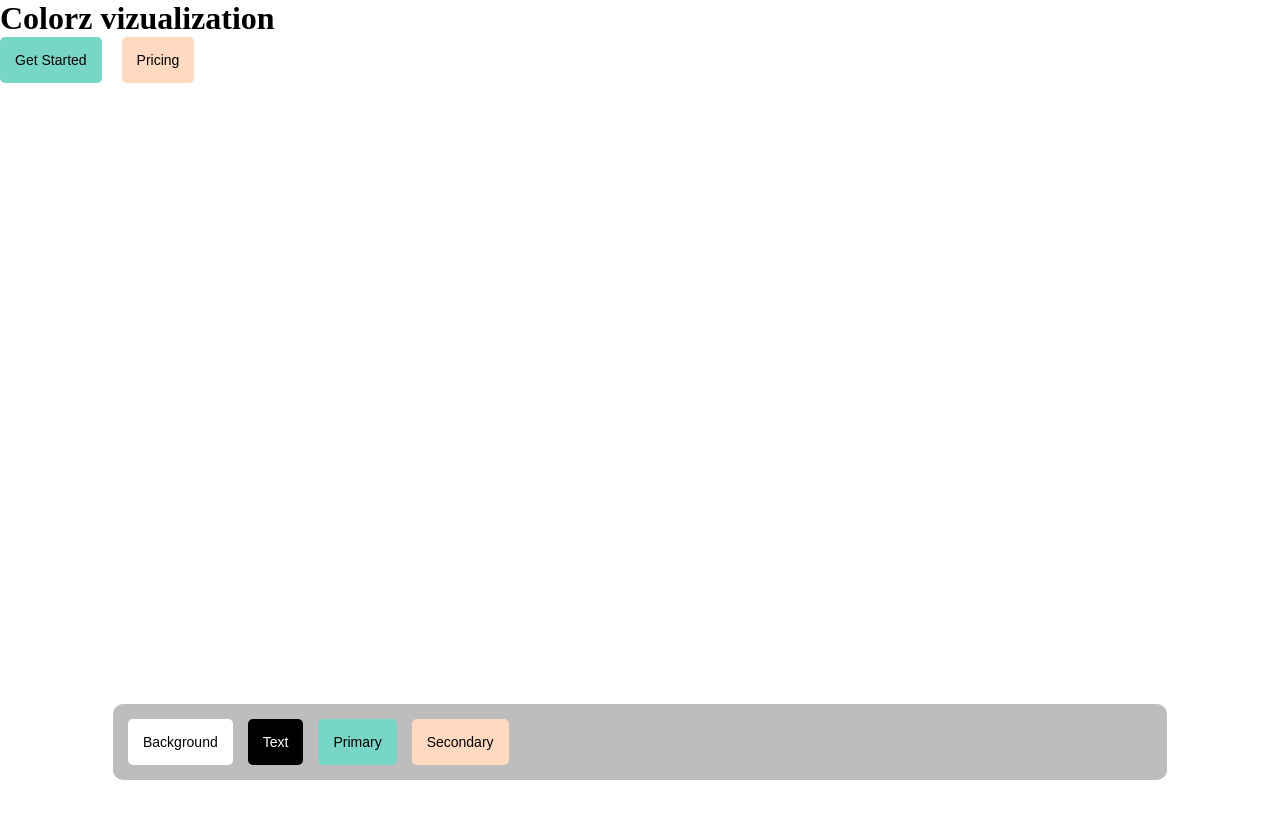
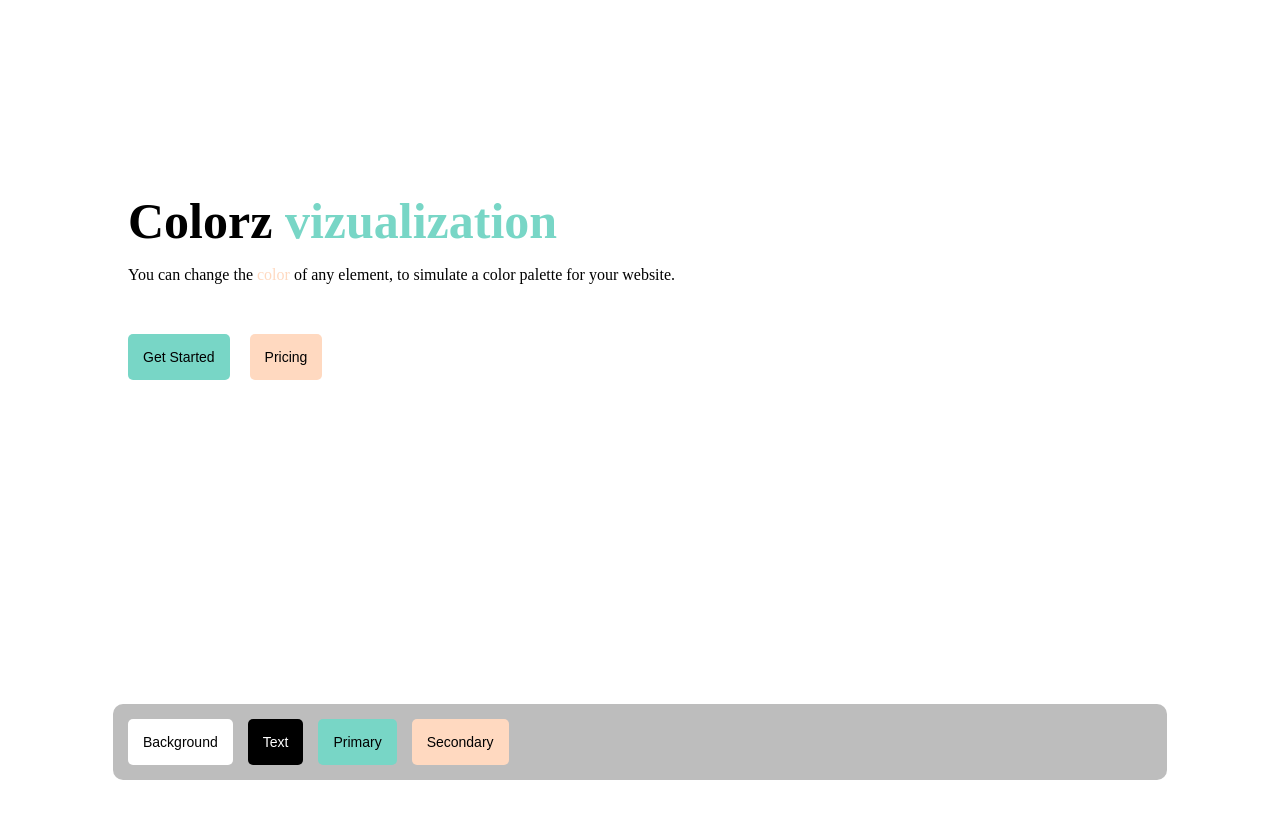
Before and after one commit to ValentinDft/colorz-vizualization, a Next.js app: page / in a window 1280 px wide. Shown: the top 818 px of the page. Built offline with nearby package versions, Linux system fonts and the light colour scheme.

Commit message:
add some text

```diff
--- a/src/app/_components/Main/Main.tsx
+++ b/src/app/_components/Main/Main.tsx
@@ -9,8 +9,17 @@ const Main = () => {
     useColorStore();
 
   return (
-    <main style={{ backgroundColor: backgroundColor, height: '100vh' }}>
-      <h1 style={{ color: textColor }}>Colorz vizualization</h1>
+    <main
+      style={{ backgroundColor: backgroundColor }}
+      className={styles['container']}
+    >
+      <h1 style={{ color: textColor }}>
+        Colorz <span style={{ color: primaryColor }}>vizualization</span>
+      </h1>
+      <p style={{ color: textColor }}>
+        You can change the <span style={{ color: secondaryColor }}>color</span>{' '}
+        of any element, to simulate a color palette for your website.
+      </p>
       <div className={styles['container-actions']}>
         <Button backgroundColor={primaryColor} text='Get Started' />
         <Button backgroundColor={secondaryColor} text='Pricing' />
--- a/src/app/_components/Main/main.module.scss
+++ b/src/app/_components/Main/main.module.scss
@@ -1,4 +1,9 @@
-.container-actions {
-  display: flex;
-  gap: 20px;
+.container {
+  padding: 15% 10%;
+  height: calc(100vh - 10px);
+  &-actions {
+    margin-top: 50px;
+    display: flex;
+    gap: 20px;
+  }
 }
--- a/src/app/globals.scss
+++ b/src/app/globals.scss
@@ -11,6 +11,10 @@ h6 {
   margin: 0;
 }
 
+h1 {
+  font-size: 50px;
+}
+
 .react-colorful {
   margin-bottom: 20px;
   &__pointer {
--- a/src/components/ButtonColor/button-color.module.scss
+++ b/src/components/ButtonColor/button-color.module.scss
@@ -9,6 +9,6 @@
 .container-color-picker {
   position: absolute;
   left: 50%;
-  bottom: -50px;
+  bottom: -80px;
   transform: translate(-50%, -50%);
 }
```
